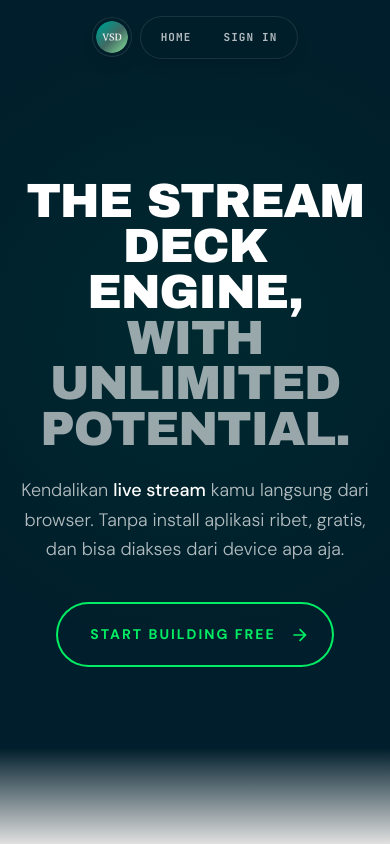
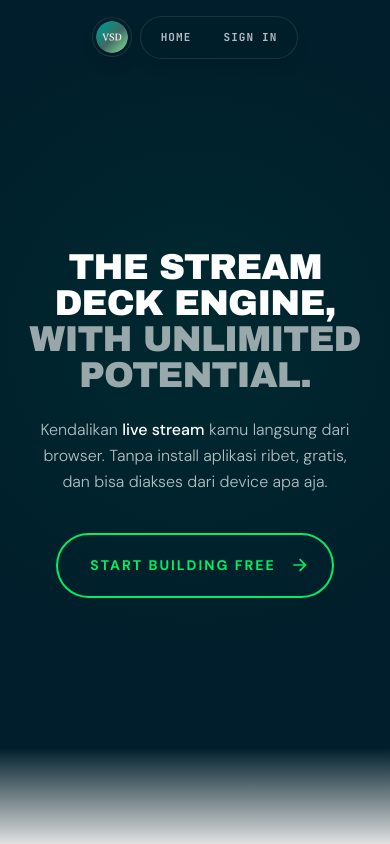
Before and after one commit to Fugakuuu/virtual-project, a Next.js app: page / in a window 390 px wide. Shown: the top 844 px of the page. Built offline with nearby package versions, Linux system fonts and the light colour scheme; no server answers.

Commit message:
style: apply mobile-first typography to hero section

```diff
--- a/src/app/page.tsx
+++ b/src/app/page.tsx
@@ -74,13 +74,13 @@ export default function Home() {
 
 
             {/* Headline */}
-            <h1 className="font-archivo text-5xl md:text-7xl lg:text-8xl tracking-tight text-white mb-6 leading-[0.95] uppercase">
+            <h1 className="font-archivo text-4xl sm:text-5xl md:text-6xl lg:text-7xl xl:text-8xl tracking-tight text-white mb-6 leading-[1.0] md:leading-[0.95] uppercase">
               The Stream Deck Engine,{" "}<br />
               <span className="text-white/60">With Unlimited Potential.</span>
             </h1>
 
             {/* Subheadline */}
-            <p className="text-white/70 text-lg md:text-xl max-w-2xl mx-auto mb-10 font-light leading-relaxed">
+            <p className="text-white/70 text-base sm:text-lg md:text-xl max-w-2xl mx-auto mb-10 font-light leading-relaxed px-4 md:px-0">
               Kendalikan <span className="text-white font-medium">live stream</span> kamu langsung dari browser. Tanpa install aplikasi ribet, gratis, dan bisa diakses dari device apa aja.
             </p>
 
```
